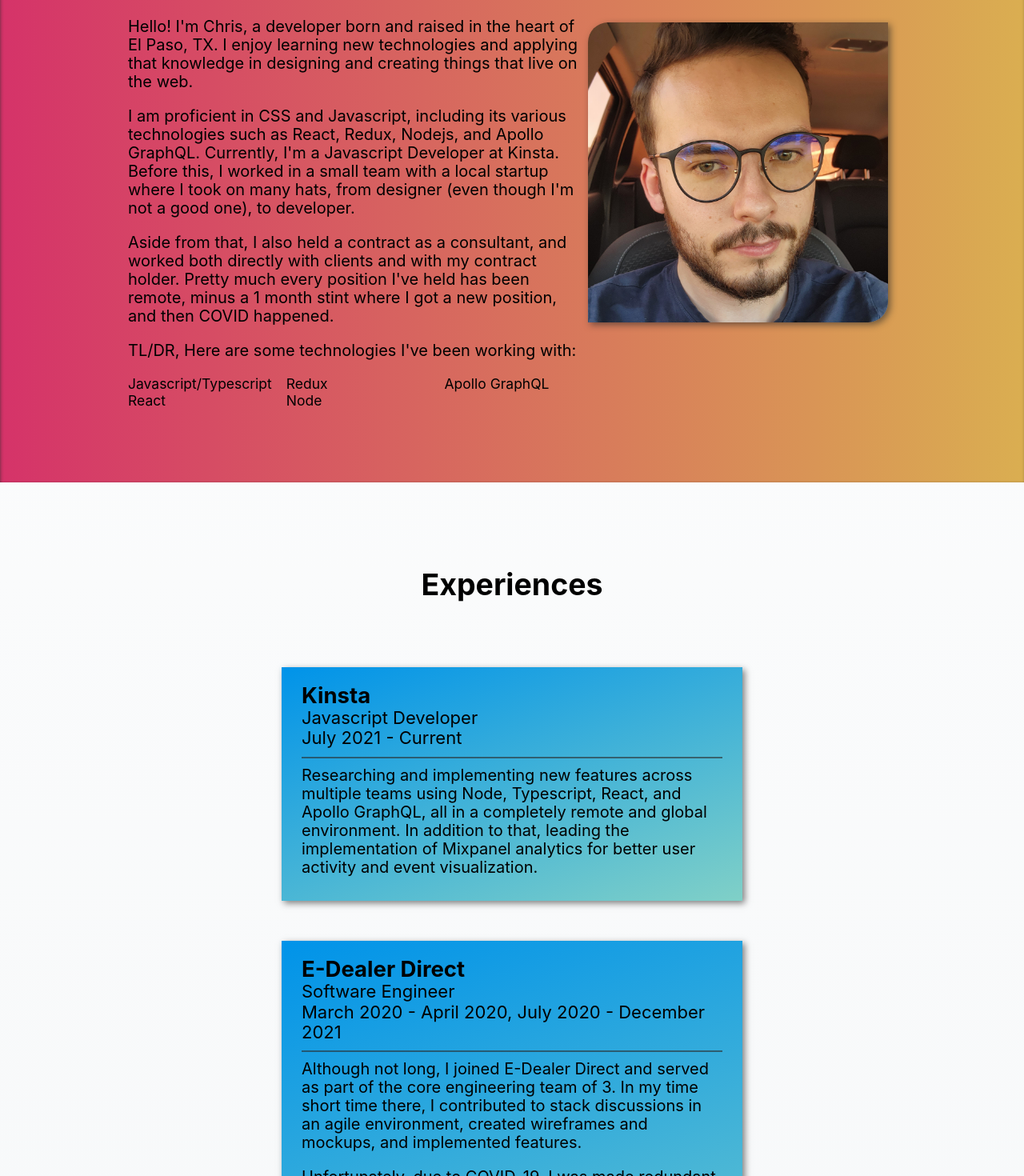
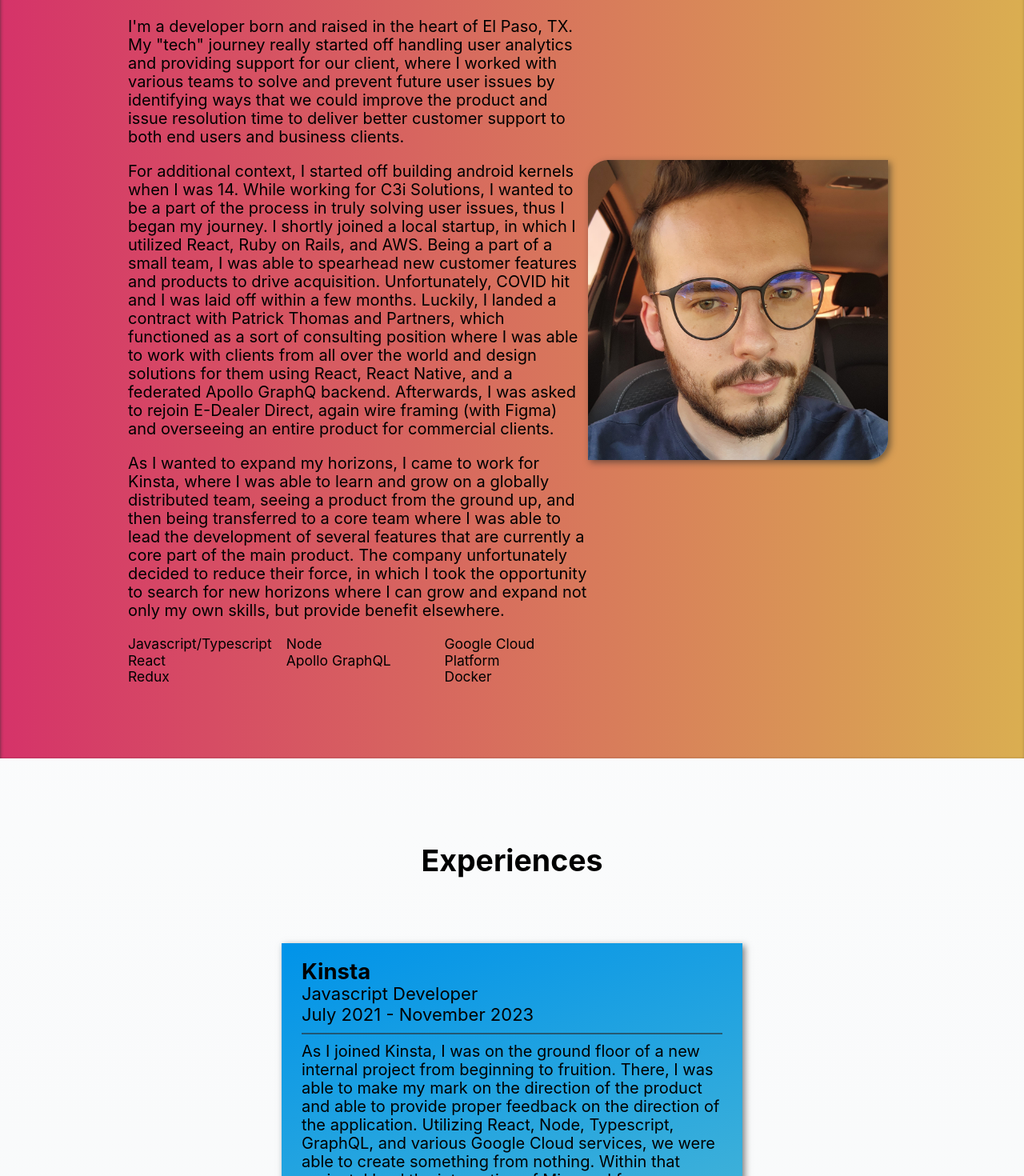
Before and after one commit to cksiazak/ksiazak.dev, a Next.js app: page / in a window 1280 px wide. Shown: the part 860-2330 px from the top of the page at 80% size. Built offline with nearby package versions, Linux system fonts and the light colour scheme.

Commit message:
updating work and summary;

```diff
--- a/src/components/Projects.tsx
+++ b/src/components/Projects.tsx
@@ -108,9 +108,10 @@ const Projects = () => {
       <SectionHeader isDarkMode={isDarkMode}>Things I've Built</SectionHeader>
       <InnerProjectWrapper>
         <Sentence isDarkMode={isDarkMode}>
-          I've been pretty busy over the last few years (what with COVID and all),
-          that the projects I had before didn't exactly meet anywhere near my current abilities.
-          So I removed them all and am planning to create bigger and better things.
+          I've been pretty busy over the last few years between COVID and dedicating myself to my work that I deleted all my projects as they don't accurately reflect who I am or what I can do.
+          <br />
+          <br />
+          Plus... I tend to dislike what I create as it's never really 'perfect'. 😒
         </Sentence>
         <GithubLink
           onClick={navigateToGithub}
--- a/src/data/aboutme/about-me.mdx
+++ b/src/data/aboutme/about-me.mdx
@@ -5,18 +5,16 @@ export const meta = {
     'Redux',
     'Node',
     'Apollo GraphQL',
+    'Google Cloud Platform',
+    'Docker'
   ],
   image: '/assets/avatar.jpg',
 }
 
-Hello! I'm Chris, a developer born and raised in the heart of El Paso, TX.
-I enjoy learning new technologies and applying that knowledge in designing and creating things that live on the web.
+I'm a developer born and raised in the heart of El Paso, TX.  My "tech"  journey really started off handling user analytics and providing  support for our client, where I worked with various teams to solve and prevent future user issues by identifying ways that we could improve the product and issue resolution time to deliver better customer support to both end users and business clients.
 
-I am proficient in CSS and Javascript, including its various technologies such as React, Redux, Nodejs, and Apollo GraphQL.
-Currently, I'm a Javascript Developer at Kinsta. Before this, I worked in a small team with a local startup where I took on many hats,
-from designer (even though I'm not a good one), to developer.
 
-Aside from that, I also held a contract as a consultant, and worked both directly with clients and with my contract holder.
-Pretty much every position I've held has been remote, minus a 1 month stint where I got a new position, and then COVID happened.
+For additional context, I started off building android kernels when I was 14. While working for C3i Solutions, I wanted to be a part of the process in truly solving user issues, thus I began my journey. I shortly joined a local startup, in which I utilized React, Ruby on Rails, and AWS. Being a part of a small team,  I was able to spearhead new customer features and products to drive acquisition. Unfortunately, COVID hit and I was laid off within a few months. Luckily, I landed a contract with Patrick Thomas and Partners, which functioned as a sort of consulting position where I was able to work with clients from all over the world and design solutions for them using React, React Native, and a federated Apollo GraphQ backend. Afterwards, I was asked to rejoin E-Dealer Direct, again wire framing (with Figma) and overseeing an entire product for commercial clients.
 
-TL/DR, Here are some technologies I've been working with:
+
+As I wanted to expand my horizons, I came to work for Kinsta, where I was able to learn and grow on a globally distributed team, seeing a product from the ground up, and then being transferred to a core team where I was able to lead the development of several features that are currently a core part of the main product. The company unfortunately decided to reduce their force, in which I took the opportunity to search for new horizons where I can grow and expand not only my own skills, but provide benefit elsewhere.
--- a/src/data/experiences/kinsta.mdx
+++ b/src/data/experiences/kinsta.mdx
@@ -1,7 +1,17 @@
 export const meta = {
   location: 'Kinsta',
   position: 'Javascript Developer',
-  dates: 'July 2021 - Current',
+  dates: 'July 2021 - November 2023',
 }
 
-Researching and implementing new features across multiple teams using Node, Typescript, React, and Apollo GraphQL, all in a completely remote and global environment. In addition to that, leading the implementation of Mixpanel analytics for better user activity and event visualization.
+
+As I joined Kinsta, I was on the ground floor of a new internal project from beginning to fruition. There, I was able to make my mark on the direction of the product and able to provide proper feedback on the direction of the application. Utilizing React, Node, Typescript, GraphQL, and various Google Cloud services, we were able to create something from nothing. Within that project, I lead the integration of Mixpanel for user analytics and tracking, among other features.
+
+
+Afterwards, I was placed on a team within the core application and microservices, and quickly learned from there. Here too was mainly Typescript oriented, but I did have the opportunity of working with Helm, Kubernetes, Prisma, and diving deep within Docker and Google Cloud functionality. My most recent accomplishment was solely integrating Nixpacks as an additional toolchain within our applications build systems for customers utilizing Google Cloud Build and Docker, and designing and implementing a sleep system for user applications.
+
+
+As with any feature I oversaw the development on, I continued to provide support and help regarding it. Whether it be documentation, or exchanging conversation to our support team for those who needed it.
+
+
+Unfortunately, the company decided to reduce their force, in which I took the opportunity to exit and seek new ventures.
```
Also changed, not shown: 1 other file (tests, documents, lock files or other folders).
